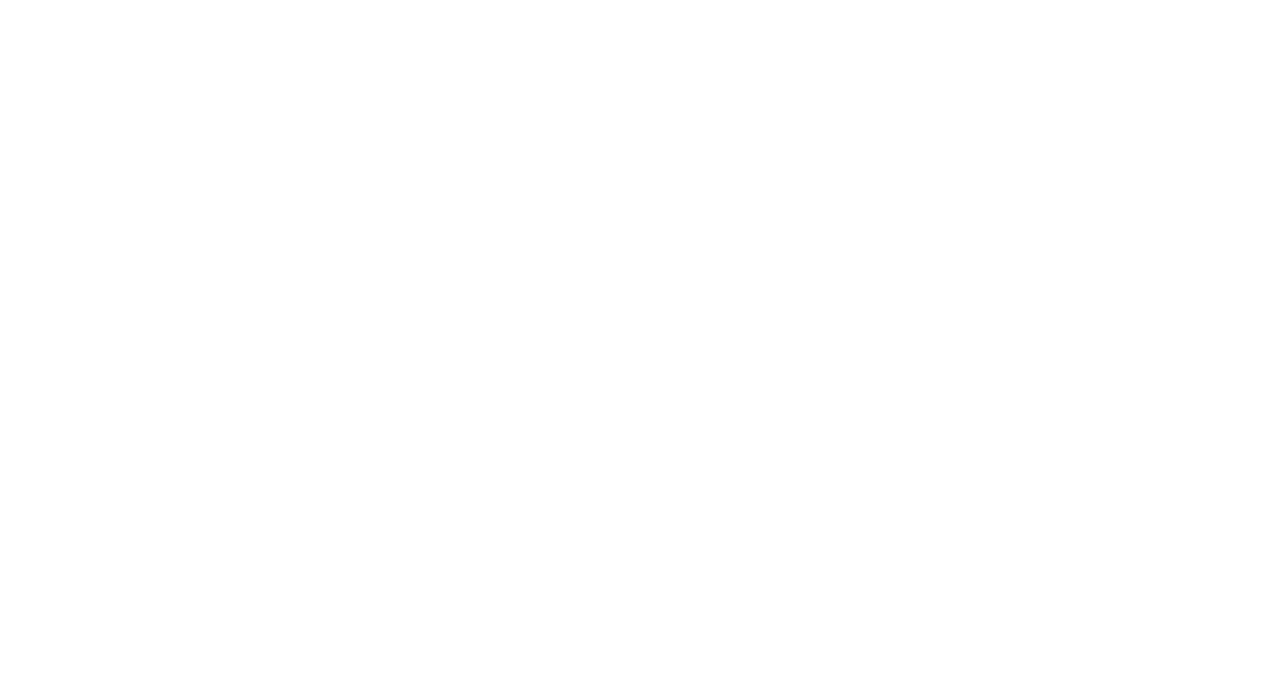
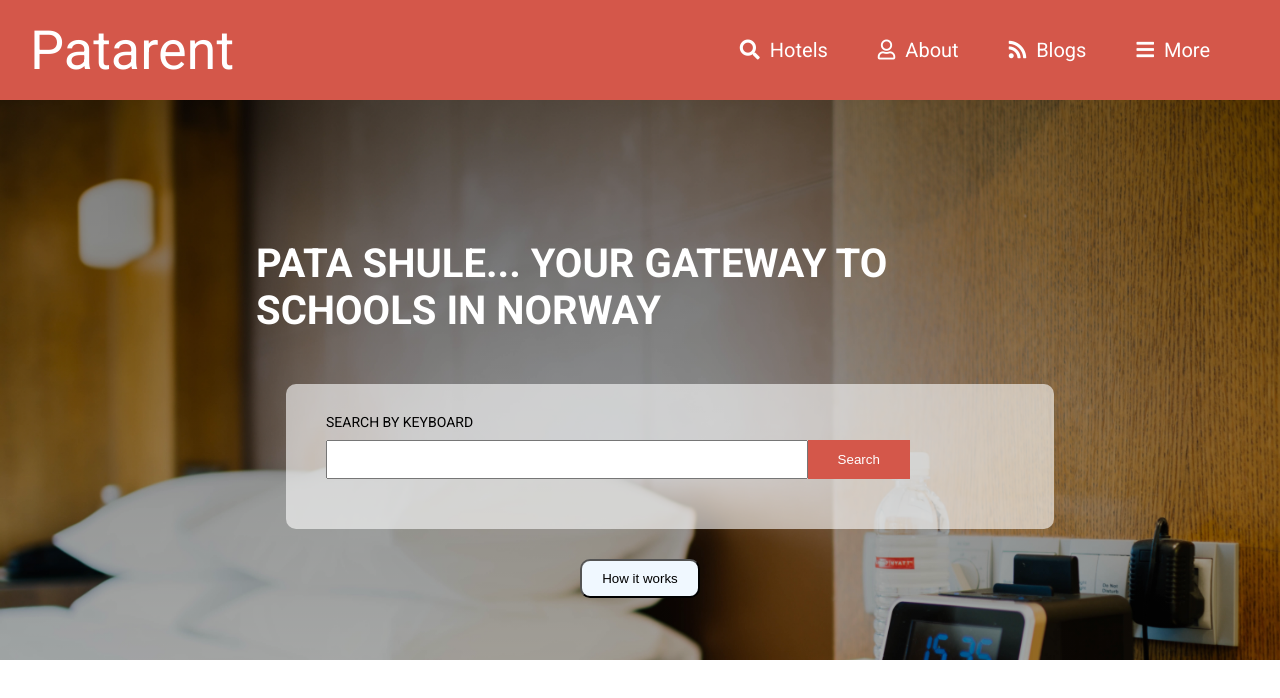
Before and after one commit to shubhsk88/school-listing, a plain HTML site: page index.html in a window 1280 px wide. Drawn offline with Linux system fonts and the light colour scheme.

Commit message:
Finished the search section

```diff
--- a/index.html
+++ b/index.html
@@ -2,8 +2,69 @@
 <html lang="en">
   <head>
     <meta charset="UTF-8" />
+    <link rel="stylesheet" href="style.css" />
+    <link
+      href="https://fonts.googleapis.com/css?family=Roboto:400,500,700&display=swap"
+      rel="stylesheet"
+    />
     <meta name="viewport" content="width=device-width, initial-scale=1.0" />
-    <title>Document</title>
+    <link
+      rel="stylesheet"
+      href="https://cdnjs.cloudflare.com/ajax/libs/font-awesome/5.13.0/css/all.min.css"
+    />
+    <title>Patashule Your Working directory</title>
   </head>
-  <body></body>
+  <body>
+    <header class="header">
+      <div class="logo">Patarent</div>
+      <nav class="nav">
+        <div class="nav__bar">
+          <div class="icon"><i class="fas fa-search"></i></div>
+          <span class="nav__bar-title">Hotels</span>
+        </div>
+        <div class="nav__bar">
+          <div class="icon"><i class="far fa-user"></i></div>
+          <div class="nav__bar-title">About</div>
+        </div>
+        <div class="nav__bar">
+          <div class="icon"><i class="fas fa-rss"></i></div>
+          <div class="nav__bar-title">Blogs</div>
+        </div>
+        <div class="nav__bar">
+          <div class="icon"><i class="fas fa-bars"></i></div>
+          <div class="nav__bar-title">More</div>
+        </div>
+      </nav>
+    </header>
+    <main class="main">
+      <section class="section-search">
+        <div class="section__container">
+          <h2 class="search__header">
+            Pata Shule... Your Gateway to schools in Norway
+          </h2>
+          <form class="form__container">
+            <label for="search">Search By Keyboard</label>
+            <div class="search__container-flex">
+              <input type="text" id="search" />
+              <button class="search__button">Search</button>
+            </div>
+          </form>
+          <div class="button__container">
+            <button class="button__how">How it works</button>
+          </div>
+        </div>
+      </section>
+      <section class="section-steps">
+          <h3 class="steps__title">
+              Pata Shule works in four simple steps.
+          </h3>
+          <div class="grid-container">
+              <div class="grid"></div>
+              <div class="grid"></div>
+              <div class="grid"></div>
+              <div class="grid"></div>
+          </div>
+      </section>
+    </main>
+  </body>
 </html>
--- a/style.css
+++ b/style.css
@@ -0,0 +1,104 @@
+* {
+  margin: 0;
+  padding: 0;
+  box-sizing: border-box;
+}
+
+:root {
+  --primary: #d4574a;
+}
+html {
+  font-size: 62.5%;
+}
+
+body {
+  font-size: 1.4rem;
+  width: 100vw;
+  font-family: 'roboto', serif;
+}
+
+.header {
+  background-color: #d4574a;
+  height: 10rem;
+  display: flex;
+  align-items: center;
+  justify-content: space-between;
+}
+
+.logo {
+  font-size: 5.4rem;
+  color: white;
+  padding-left: 3rem;
+}
+
+.nav {
+  display: flex;
+  font-size: 2rem;
+  color: white;
+  padding-right: 5rem;
+}
+.nav__bar {
+  display: flex;
+  padding: 0 2rem;
+}
+
+.icon {
+  padding: 0 1rem;
+}
+
+.main {
+  width: 100vw;
+  color: white;
+}
+.section-search {
+  height: 70vh;
+  background: linear-gradient(to bottom, rgba(0, 0, 0, 0.4), rgba(0, 0, 0, 0.2)),
+    url('./img/background.jpg');
+  background-size: cover;
+  display: flex;
+  justify-content: center;
+  text-transform: uppercase;
+}
+.section__container {
+  margin-top: 12rem;
+  width: 60%;
+}
+.search__header {
+  padding: 2rem 0;
+  font-size: 4rem;
+}
+
+.form__container {
+  background: rgba(255, 255, 255, 0.6);
+  width: 100%;
+  padding: 3rem 4rem 5rem;
+  border-radius: 10px;
+  margin: 3rem;
+}
+.form__container label {
+  color: black;
+}
+.search__container-flex {
+  margin-top: 1rem;
+  display: flex;
+}
+#search {
+  width: 70%;
+  padding: 1rem 0;
+}
+.search__button {
+  padding: 1rem 3rem;
+  background-color: var(--primary);
+  border: none;
+  color: white;
+}
+.button__container {
+  display: flex;
+  justify-content: center;
+}
+
+.button__how {
+  background-color: aliceblue;
+  padding: 1rem 2rem;
+  border-radius: 10px;
+}
```
Also changed, not shown: baltschug-hotel.svg (added), img/background.jpg (added).
